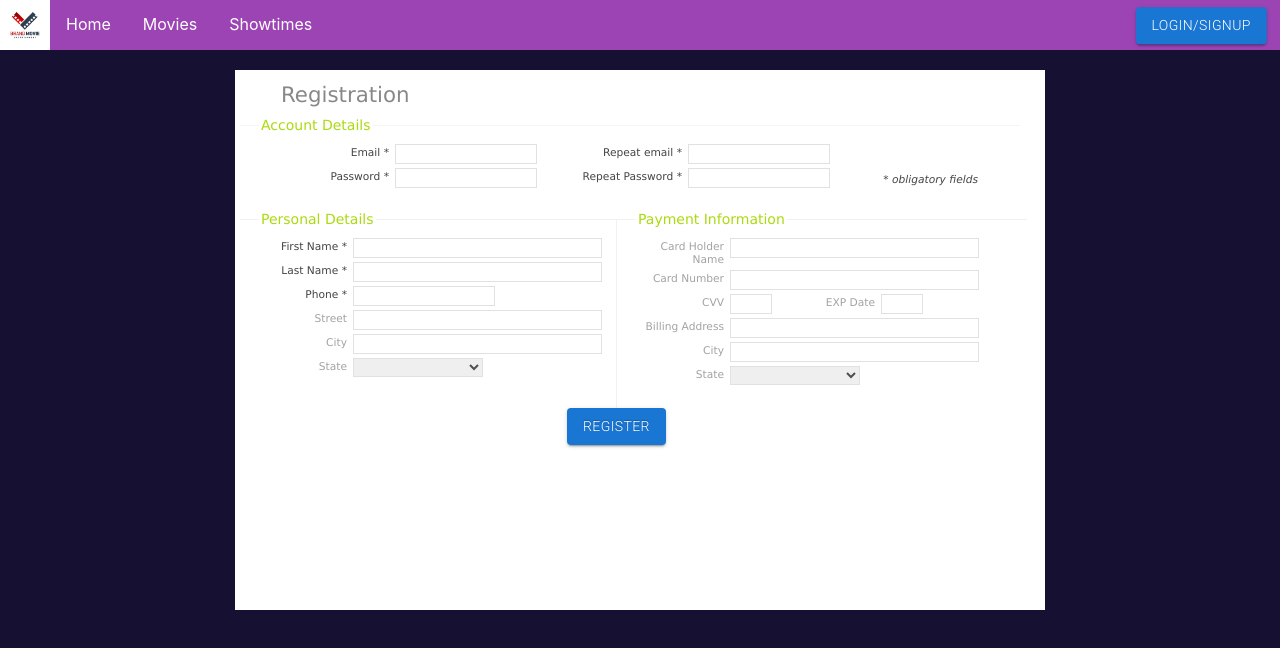
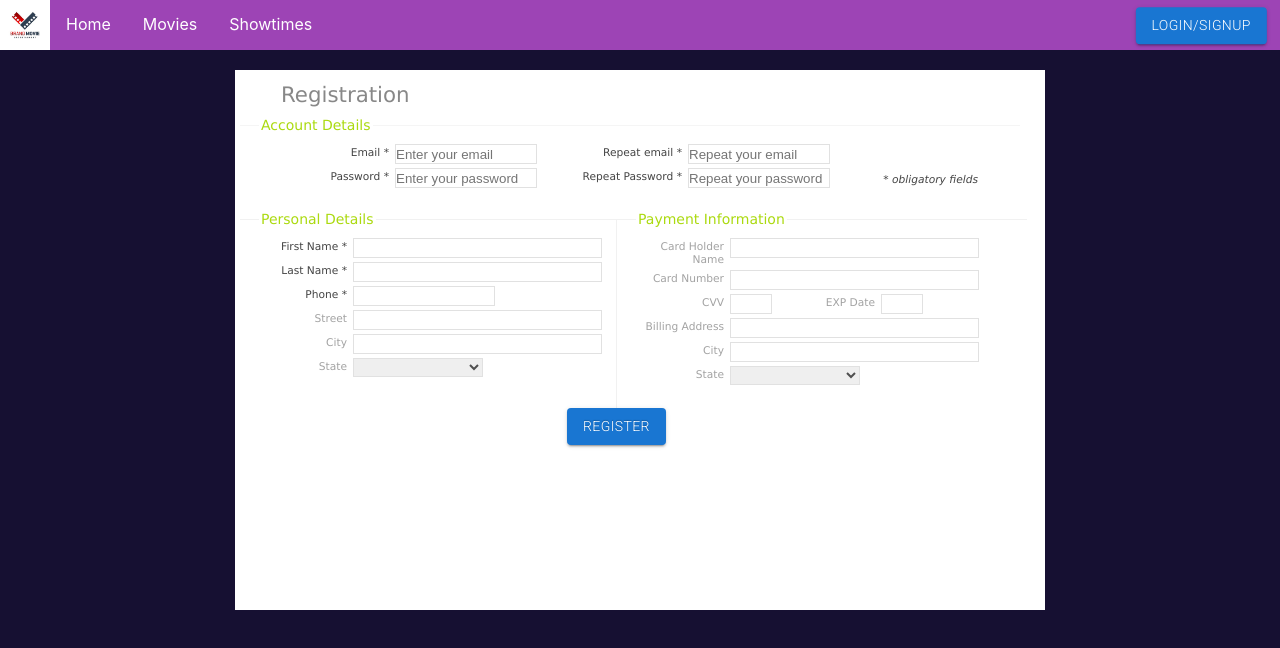
Before and after one commit to louisdefromont/cinema-ebooking-system, a React (Create React App) app in the folder cinema-ebooking-frontend/: page /register in a window 1280 px wide. Shown: the top 648 px of the page. Built offline with nearby package versions, Linux system fonts and the light colour scheme; a web font is replaced by a local one.

Commit message:
update register

```diff
--- a/cinema-ebooking-frontend/src/pages/Register.js
+++ b/cinema-ebooking-frontend/src/pages/Register.js
@@ -1,29 +1,84 @@
-import React from "react";
+import React, { useState } from 'react';
 import './Register.css'
 import NavBar from '../components/NavBar';
 import Button from '@mui/material/Button';
 
 const Register = () => {
 
+    // Define state variables for input fields
+    const [email, setEmail] = useState('');
+    const [repeatEmail, setRepeatEmail] = useState('');
+    const [password, setPassword] = useState('');
+    const [repeatPassword, setRepeatPassword] = useState('');
+    // Add other state variables for personal and payment details if needed
+
+    // Function to handle form submission
+    const handleSubmit = (event) => {
+        event.preventDefault();
+        // Log the saved information from the input fields
+        console.log("Email:", email);
+        console.log("Repeat Email:", repeatEmail);
+        console.log("Password:", password);
+        console.log("Repeat Password:", repeatPassword);
+        // Add logging for other input fields if needed
+    };
+
+    const handleEmailChange = (event) => {
+        setEmail(event.target.value);
+    };
+
+    const handlePasswordChange = (event) => {
+        setPassword(event.target.value);
+    };
+
+    const handleRepeatEmailChange = (event) => {
+        setRepeatEmail(event.target.value);
+    };
+
+    const handleRepeatPasswordChange = (event) => {
+        setRepeatPassword(event.target.value);
+    };
+
+
     return(
         <>
             <NavBar />
 
-            <form action="" class="register">
+            <form action="" class="register" onSubmit={handleSubmit}>
                 <h1> Registration </h1>
                 <fieldset class="row1">
                     <legend> Account Details </legend>
                     <p>
                         <label> Email * </label>
-                        <input type="text"/>
+                        <input
+                            type="text"
+                            value={email}
+                            onChange={handleEmailChange}
+                            placeholder="Enter your email"
+                        />
                         <label> Repeat email * </label>
-                        <input type="text"/>
+                        <input
+                            type="text"
+                            value={repeatEmail}
+                            onChange={handleRepeatEmailChange}
+                            placeholder="Repeat your email"
+                        />
                     </p>
                     <p>
                         <label> Password * </label>
-                        <input type="text"/>
+                        <input
+                            type="password"
+                            value={password}
+                            onChange={handlePasswordChange}
+                            placeholder="Enter your password"
+                        />
                         <label> Repeat Password * </label>
-                        <input type="text"/>
+                        <input
+                            type="password"
+                            value={repeatPassword}
+                            onChange={handleRepeatPasswordChange}
+                            placeholder="Repeat your password"
+                        />
                         <label class="obinfo"> * obligatory fields </label>
                     </p>
                 </fieldset>
@@ -189,7 +244,8 @@ const Register = () => {
                         </select>
                     </p>
                 </fieldset>
-                <div><a href="/account"><Button className='button' variant="contained"> Register </Button></a></div>
+                <div><Button className='button' type="submit" variant="contained">Register</Button></div>
+
             </form>
         </>
     )
```
